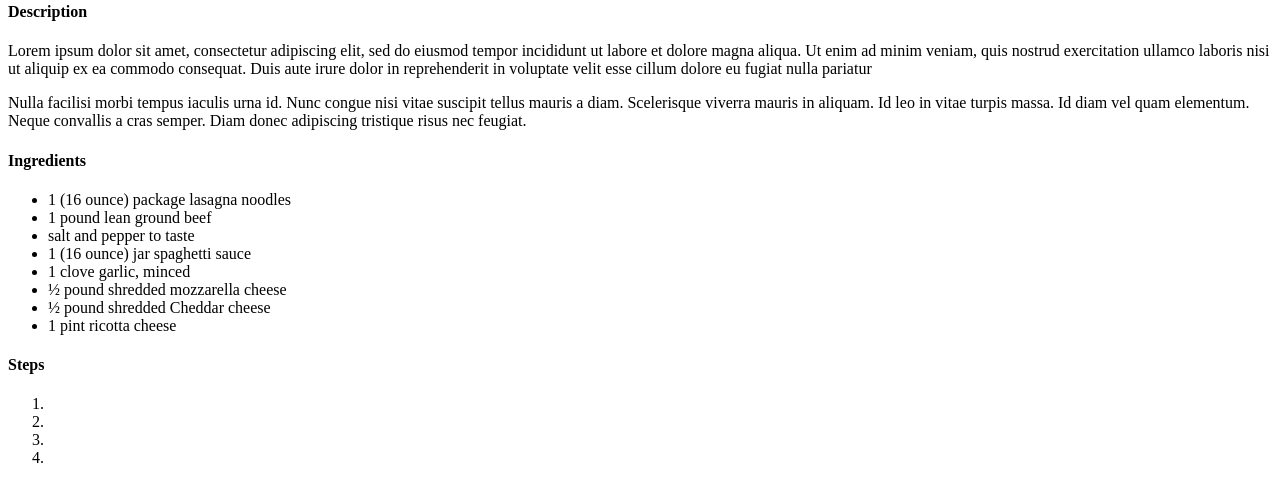
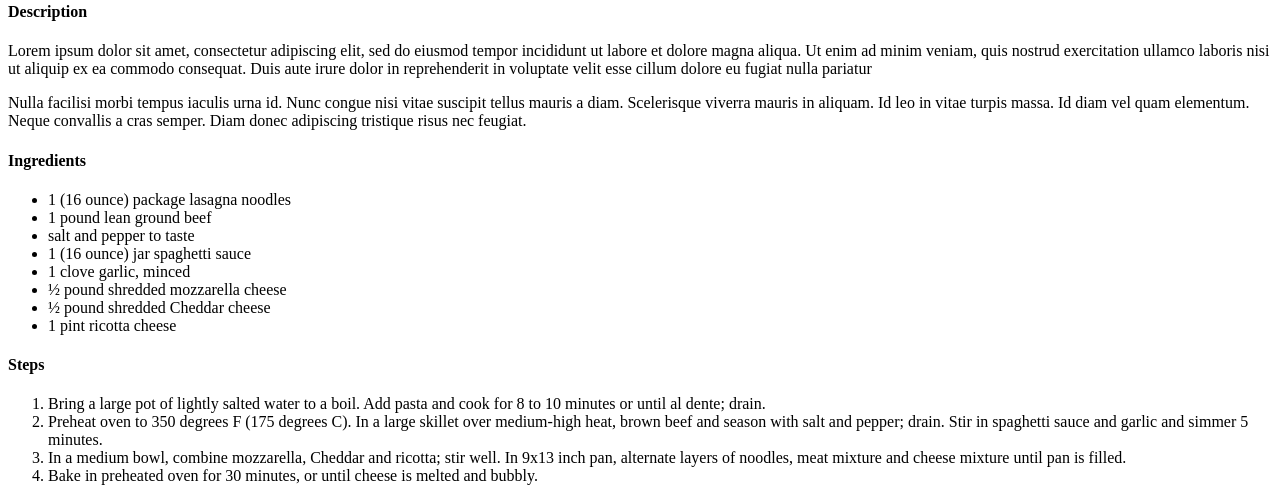
Before and after one commit to stanlon/recipes, a plain HTML site: page recipe/lasagna.html in a window 1280 px wide. Shown: the part 402-903 px from the top of the page. Drawn offline with Linux system fonts and the light colour scheme.

Commit message:
Add H4 tag for Steps an ol and steps with li.

```diff
--- a/recipe/lasagna.html
+++ b/recipe/lasagna.html
@@ -25,10 +25,10 @@
     </ul>
     <h4>Steps</h4>
     <ol>
-        <li></li>
-        <li></li>
-        <li></li>
-        <li></li>
+        <li>Bring a large pot of lightly salted water to a boil. Add pasta and cook for 8 to 10 minutes or until al dente; drain.</li>
+        <li>Preheat oven to 350 degrees F (175 degrees C). In a large skillet over medium-high heat, brown beef and season with salt and pepper; drain. Stir in spaghetti sauce and garlic and simmer 5 minutes.</li>
+        <li>In a medium bowl, combine mozzarella, Cheddar and ricotta; stir well. In 9x13 inch pan, alternate layers of noodles, meat mixture and cheese mixture until pan is filled.</li>
+        <li>Bake in preheated oven for 30 minutes, or until cheese is melted and bubbly.</li>
     </ol>
 </body>
 </html>
```
Also changed, not shown: recipe/french-toast.html (+3 -4 lines).
